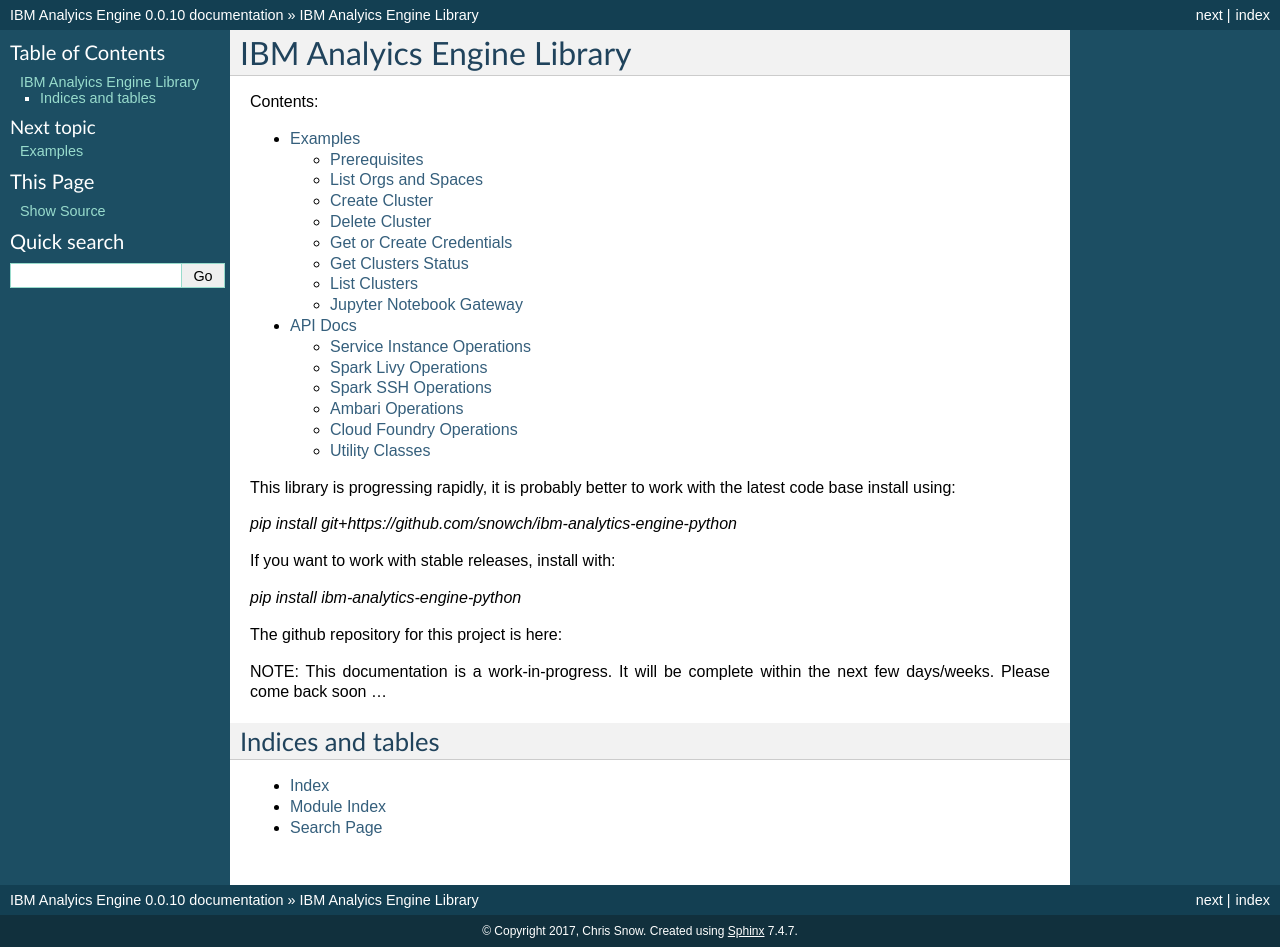
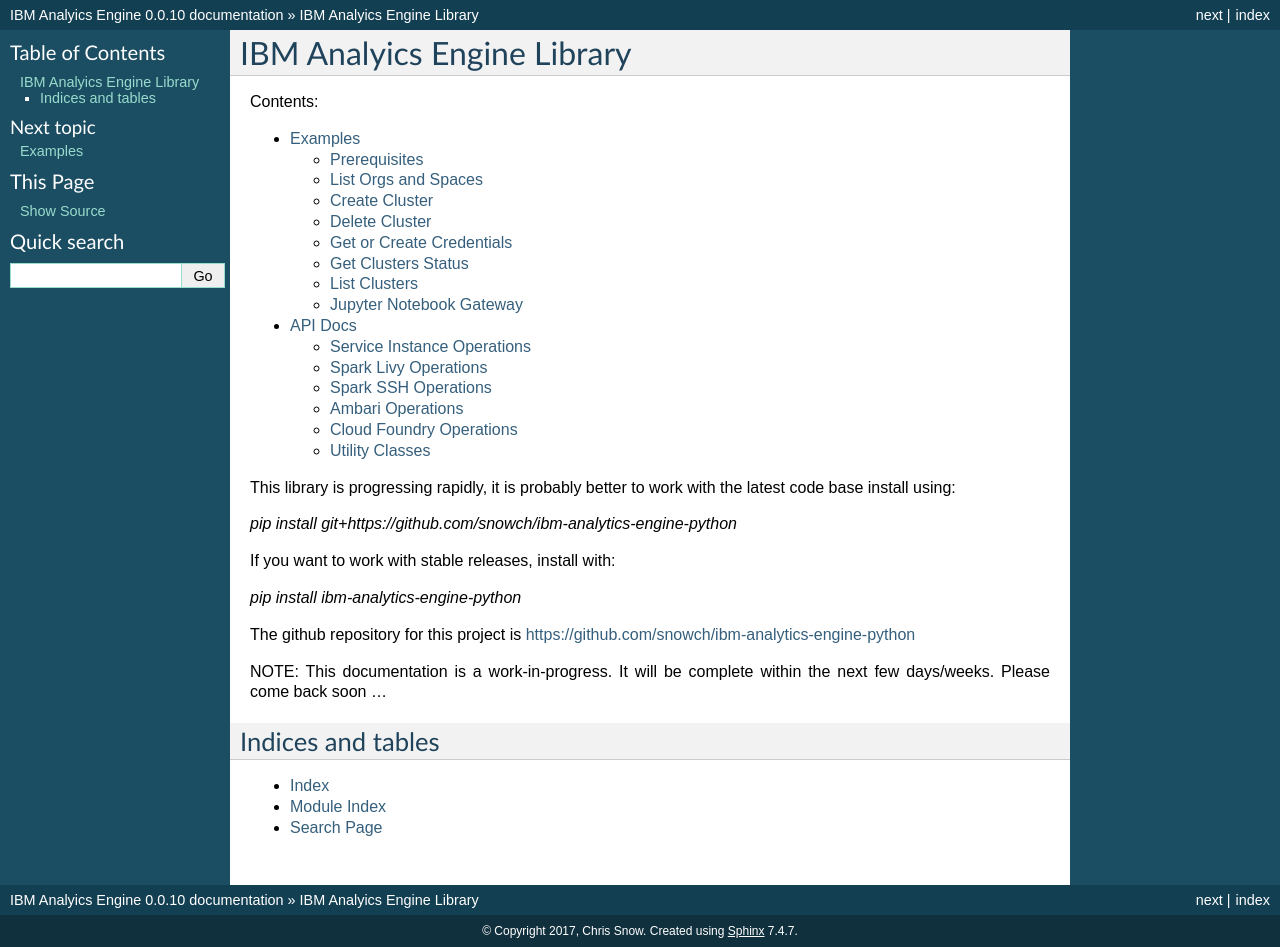
Before and after one commit to snowch/ibm-analytics-engine-python, a Sphinx documentation site: the page built from docs/index.rst, in a window 1280 px wide. Built offline with Sphinx 7.4.7, drawn with Linux system fonts in a browser that asks for light colours.

Commit message:
Update index.rst

```diff
--- a/docs/index.rst
+++ b/docs/index.rst
@@ -18,9 +18,7 @@
 
 `pip install ibm-analytics-engine-python`
 
-The github repository for this project is here:
-
-.. _a link: https://github.com/snowch/ibm-analytics-engine-python
+The github repository for this project is https://github.com/snowch/ibm-analytics-engine-python
 
 NOTE: This documentation is a work-in-progress.  It will be complete within the next few days/weeks.  Please come back soon ...
 
```
